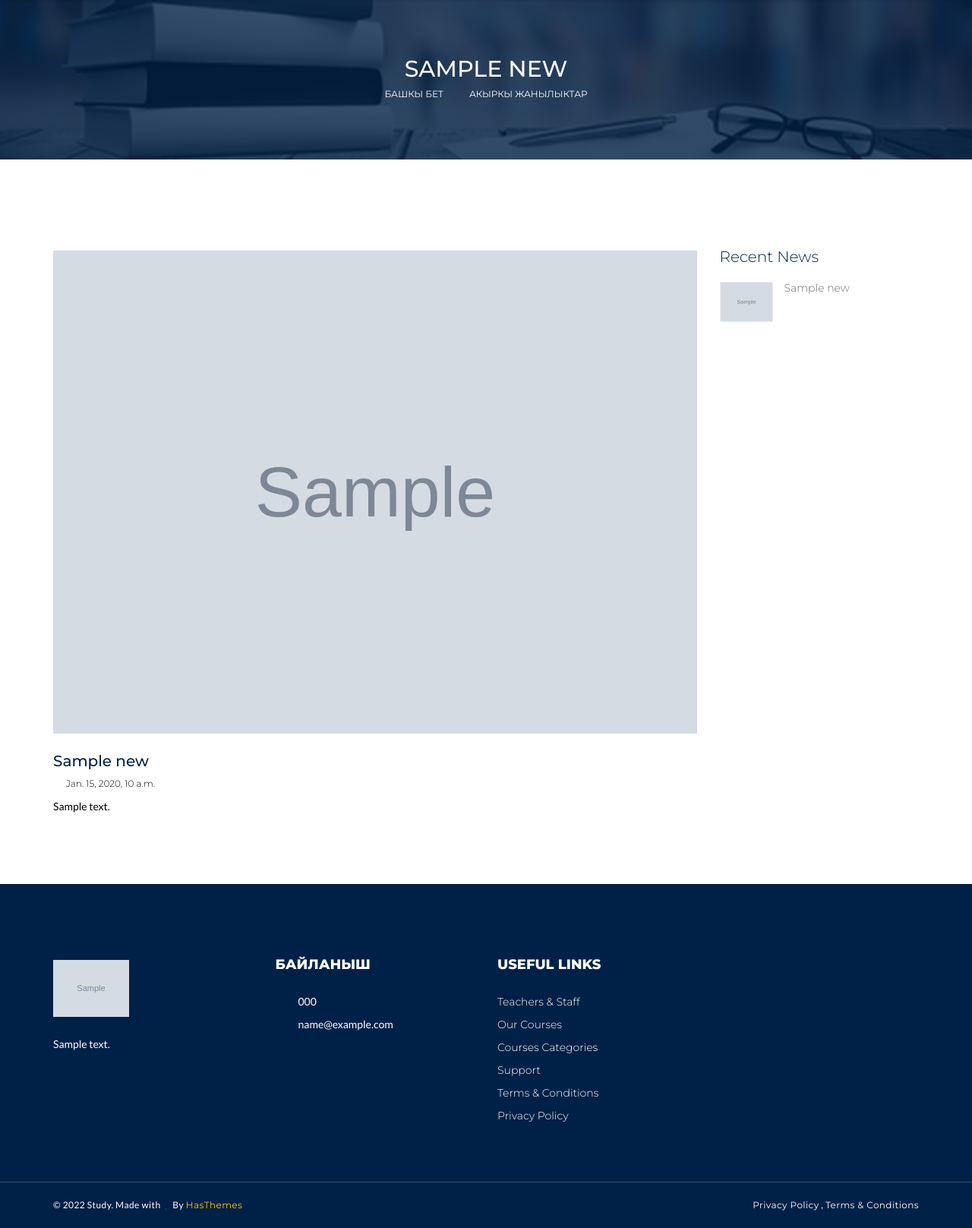
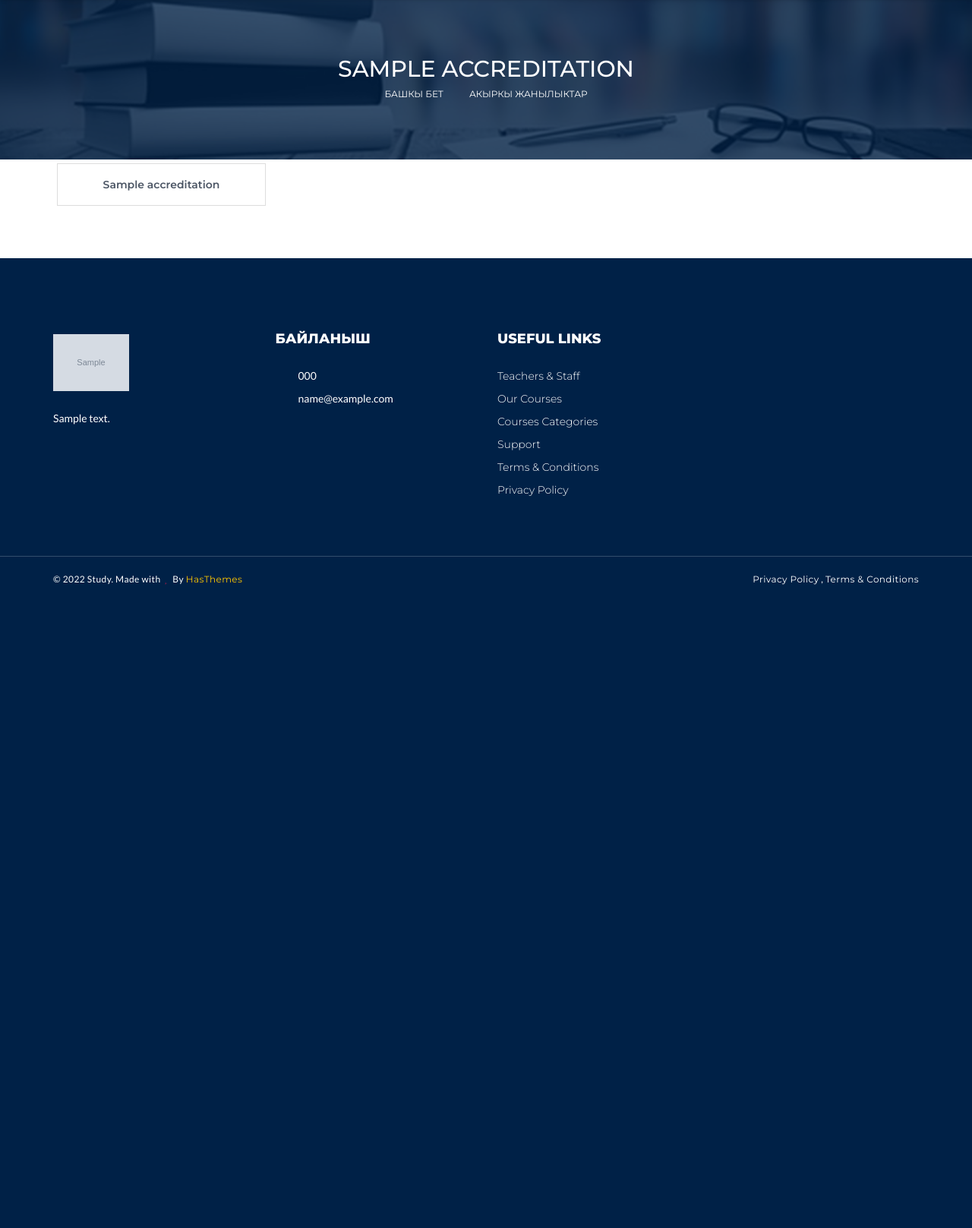
Before and after one commit to Nurbolottop/NewSchool, a Django app: template templates/prog_detail.html in a window 1280 px wide; the page is wider, and only the part inside the window is pictured. Shown: the part 154-1771 px from the top of that part at 76% size. After the commit the page ends 924 px from the top of that part, so only its background shows below. Run offline with Django 3.2, Linux system fonts and the light colour scheme; the template is opened without the code that fills it: most values are stand-ins (such as "Sample title", 1, 10 or a date in 2020); grey boxes marked "Sample" are stand-in pictures; some libraries are stand-ins or nearby versions; some web fonts are replaced.

Commit message:
inst_akreditations and prog_akreditaions

```diff
--- a/apps/inst_akred/views.py
+++ b/apps/inst_akred/views.py
@@ -17,12 +17,12 @@ def accreditations1(request):
 
 def accreditation_detail1(request,id):
     accreditation = AcreditationList1.objects.get(id = id)
-    settings = Settings.objects.latest('id')
+    setting = Settings.objects.latest('id')
     contact = Contact.objects.latest('id')
     context = {
         ''
         'accreditation':accreditation,
-        'settings':settings,
+        'setting':setting,
         'contact':contact
     }
     return render(request, 'inst_detail.html', context)
--- a/apps/prog_akred/views.py
+++ b/apps/prog_akred/views.py
@@ -17,12 +17,12 @@ def accreditations2(request):
 
 def accreditation_detail2(request,id):
     accreditation = AcreditationList2.objects.get(id = id)
-    settings = Settings.objects.latest('id')
+    setting = Settings.objects.latest('id')
     contact = Contact.objects.latest('id')
     context = {
         ''
         'accreditation':accreditation,
-        'settings':settings,
+        'setting':setting,
         'contact':contact
     }
     return render(request, 'prog_detail.html', context)
--- a/static/style.css
+++ b/static/style.css
@@ -2886,3 +2886,27 @@ a.meanmenu-reveal i {
     border: 1px solid transparent;
     border-radius: 5px;
 }
+
+.adi_block{
+    border: 1px solid #DDD;
+    padding: 15px;
+    margin: 5px;
+    text-align: center;
+}
+.list{
+    display: grid;
+    grid-template-columns: repeat(4, 1fr);
+}
+.adi_block span a {
+    display: block;
+    width: 100%;
+    text-align: center;
+    font-weight: 600;
+    font-size: 14px;
+    color: #4C5665;
+}
+.adi_block span a:hover{
+    transition: .1s;
+    text-decoration: none;
+    color: #2CA31D;
+}
--- a/templates/header.html
+++ b/templates/header.html
@@ -46,7 +46,7 @@
                                 </li>
                                 <li><a href="{%url 'accred'%}">АККРЕДИТАЦИЯ 2022-2023</a>
                                     <ul class="sub-menu">
-                                        <li><a href="#">ИНСТИТУЦИОНАЛДЫК АККРЕДИТАЦИЯ</a></li>
+                                        <li><a href="{% url 'inst_akred'%}">ИНСТИТУЦИОНАЛДЫК АККРЕДИТАЦИЯ</a></li>
                                         <li><a href="{%url 'prog_akred'%}">ПРОГРАММАЛЫК АККРЕДИТАЦИЯ</a></li>
                                     </ul>
                                 </li>
--- a/templates/prog_detail.html
+++ b/templates/prog_detail.html
@@ -12,7 +12,8 @@
         <div class="row">
             <!-- Page Banner -->
             <div class="page-banner text-center col-xs-12">
-                <h1>{{news.name_news}}</h1>
+                <h1 class="section_title">{{accreditation.name}}</h1>
+
                 <!-- Breadcrumb -->
                 <ul class="breadcrumb">
                     <li><a href="{% url 'index'%}">Башкы бет</a></li>
@@ -25,50 +26,22 @@
 <!-- End of Page Banner Area -->
 
 <!-- News Area Start -->
-<div class="news-area bg-white section pt-120 pb-70">
+<section class="schedule_page text_page section">
     <div class="container">
-        <div class="row">
-            <div class="col-xl-9 col-lg-8 col-12 mb-20">
-                <!-- Single News Details -->
-               <div class="single-news-details">
-                    <img class="mb-4" src="{{news.image_news.url}}"  alt="Image">
-                    <div class="content">
-                        <h3 class="title">{{news.name_news}}</h3>
-                        <div class="news-meta fix">
-                           <span><i class="zmdi zmdi-calendar-check"></i>{{news.created_news}}</span>
-                        </div>
-                        <p>{{news.description_news}}</p>
+       <div class="list" data-align-height="span">
+          {%for accreditation in accreditation.accreditation.all%}
 
+          <div class = 'adi_block'><span style="height: 182px;"><a href="{{accreditation.accreditation_detail.url}}" data-toggle="_modal" data-number="0">{{accreditation.name}}</a></span></div>
+          {% endfor %}
 
-                    </div>
-                </div>
-
-                <!-- Comment -->
-
-            </div>
-
-            <!-- Sidebar Wrapper -->
-            <div class="col-xl-3 col-lg-4 col-12">
-                <!-- Recent News -->
-                <div class="single-sidebar">
-                    <h4 class="title">Recent News</h4>
-                    <div class="recent-news">
-                        {% for news in random_new%}
-                        <div class="recent-news-item">
-                            <a class="image" href="{%url 'news_detail' news.id%}"><img src="{{news.image_news.url}}" alt="Image"></a>
-                            <div class="content">
-                                <h5><a href="{%url 'news_detail' news.id%}">{{news.name_news}}</a></h5>
-                            </div>
-                        </div>
-                        {%endfor%}
-                    </div>
-                </div>
-                <!-- Category -->
-
-            </div>
-        </div>
+       </div>
+       <div class="text">
+          <p>&nbsp;</p>
+          <p>&nbsp;</p>
+       </div>
     </div>
-</div>
+ </section>
+<!--End of Ne
 <!--End of News Area-->
 
 {%include 'footer.html'%}
```
Also changed, not shown: templates/inst_akred.html (+10 -14 lines), templates/inst_detail.html (+13 -41 lines), templates/prog_akred.html (+10 -15 lines), apps/inst_akred/migrations/0001_initial.py (added), db.sqlite3, 2 other files.
